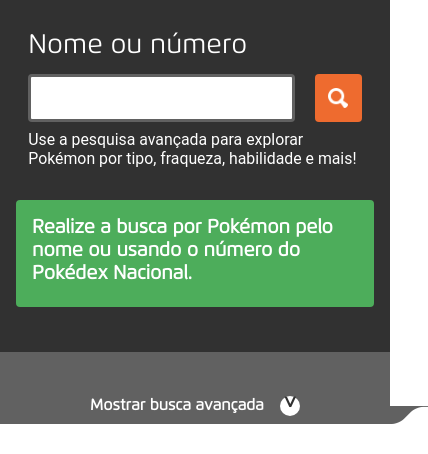
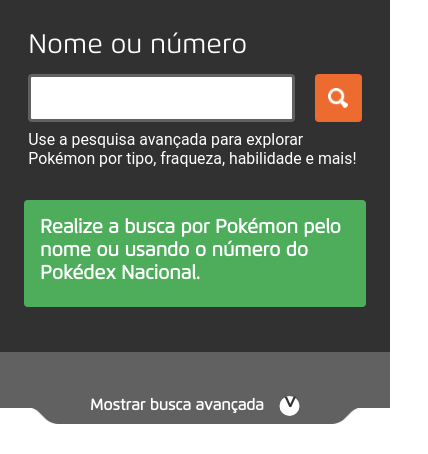
Before and after one commit to diegonacif/pokedex-react, a React (Vite) app: page / in a window 390 px wide. Shown: the top 454 px of the page, 428 px wide, since content can reach past the window. Built offline with nearby package versions, Linux system fonts and the light colour scheme; no server answers.

Commit message:
style: advanced search responsivity

```diff
--- a/src/css/App.css
+++ b/src/css/App.css
@@ -288,7 +288,7 @@
 .app-body main .advanced-search-container .advanced-search-wrapper:before {
   content: "";
   position: absolute;
-  left: -38px;
+  left: -37px;
   bottom: 0;
   background: transparent url("../assets/large-notch-darkgray.png");
   width: 38px;
@@ -298,7 +298,7 @@
 .app-body main .advanced-search-container .advanced-search-wrapper:after {
   content: "";
   position: absolute;
-  right: -38px;
+  right: -37px;
   bottom: 0;
   background: transparent url("../assets/large-notch-darkgray.png");
   width: 38px;
@@ -435,6 +435,7 @@
     grid-template-rows: 1fr 1fr;
     justify-items: center;
     align-items: center;
+    padding: 1.875rem 2.5rem;
   }
   .app-body main header .header-content .header-primary {
     width: -webkit-fit-content;
@@ -446,6 +447,9 @@
   .app-body main header .header-content .header-primary .input-wrapper {
     height: 3rem;
   }
+  .app-body main .advanced-search-container .advanced-search-wrapper {
+    max-width: 70vw;
+  }
   .app-body main .body-content {
     padding: 0 2.5rem;
   }
@@ -455,14 +459,14 @@
     align-items: center;
   }
   .app-body main .body-content .main-content .buttons-wrapper #surprise-button {
-    width: 85.49vw;
+    width: 70vw;
     max-width: none;
     margin-left: 0;
   }
   .app-body main .body-content .main-content .buttons-wrapper .sort-wrapper {
     flex-direction: column;
     align-items: flex-start;
-    width: 85.49vw;
+    width: 70vw;
     margin-top: 1rem;
   }
   .app-body main .body-content .main-content .buttons-wrapper .sort-wrapper .dropdown-wrapper img {
@@ -473,18 +477,27 @@
   }
   .app-body main .body-content .main-content .buttons-wrapper .sort-wrapper .dropdown-wrapper .sort-root .sort-control {
     margin-left: 0;
-    width: 85.49vw;
+    width: 70vw;
   }
 }
 @media only screen and (max-width: 768px) {
   .app-body main header {
     padding: 0;
   }
+  .app-body main .advanced-search-container .advanced-search-wrapper {
+    max-width: 70vw;
+  }
   .app-body main .body-content {
     padding: 0 1.5rem;
   }
 }
 @media only screen and (max-width: 510px) {
+  .app-body main header .header-content {
+    padding: 1.875rem 1.5rem;
+  }
+  .app-body main .advanced-search-container .advanced-search-wrapper {
+    max-width: 70vw;
+  }
   .app-body main .body-content {
     padding: 0 1rem;
   }
--- a/src/css/_Home.scss
+++ b/src/css/_Home.scss
@@ -143,7 +143,7 @@
         &:before {
           content: "";
           position: absolute;
-          left: -38px;
+          left: -37px;
           bottom: 0;
           background: transparent url('../assets/large-notch-darkgray.png');
           width: 38px;
@@ -154,7 +154,7 @@
         &:after {
           content: "";
           position: absolute;
-          right: -38px;
+          right: -37px;
           bottom: 0;
           background: transparent url('../assets/large-notch-darkgray.png');
           width: 38px;
@@ -315,6 +315,7 @@
           grid-template-rows: 1fr 1fr;
           justify-items: center;
           align-items: center;
+          padding: 1.875rem 2.5rem;
 
           .header-primary {
             width: fit-content;
@@ -325,6 +326,12 @@
               height: 3rem;
             }
           }
+        }
+      }
+
+      .advanced-search-container {
+        .advanced-search-wrapper {
+          max-width: 70vw;
         }
       }
 
@@ -339,7 +346,7 @@
             align-items: center;
 
             #surprise-button {
-              width: 85.49vw;
+              width: 70vw;
               max-width: none;
               margin-left: 0;
             }
@@ -347,7 +354,7 @@
             .sort-wrapper {
               flex-direction: column;
               align-items: flex-start;
-              width: 85.49vw;
+              width: 70vw;
               margin-top: 1rem;
 
 
@@ -359,7 +366,7 @@
                   margin-top: 0.25rem;
                   .sort-control {
                     margin-left: 0;
-                    width: 85.49vw;
+                    width: 70vw;
                   }
                 }
               }
@@ -375,6 +382,13 @@
       header {
         padding: 0;
       }
+
+      .advanced-search-container {
+        .advanced-search-wrapper {
+          max-width: 70vw;
+        }
+      }
+
       .body-content {
         padding: 0 1.5rem;
       }
@@ -383,6 +397,18 @@
 
   @media only screen and ($mobile-size) {
     main {
+      header {
+        .header-content {
+          padding: 1.875rem 1.5rem;
+        }
+      }
+
+      .advanced-search-container {
+        .advanced-search-wrapper {
+          max-width: 70vw;
+        }
+      }
+
       .body-content {
         padding: 0 1rem;
       }
```
Also changed, not shown: 1 other file (tests, documents, lock files or other folders).
